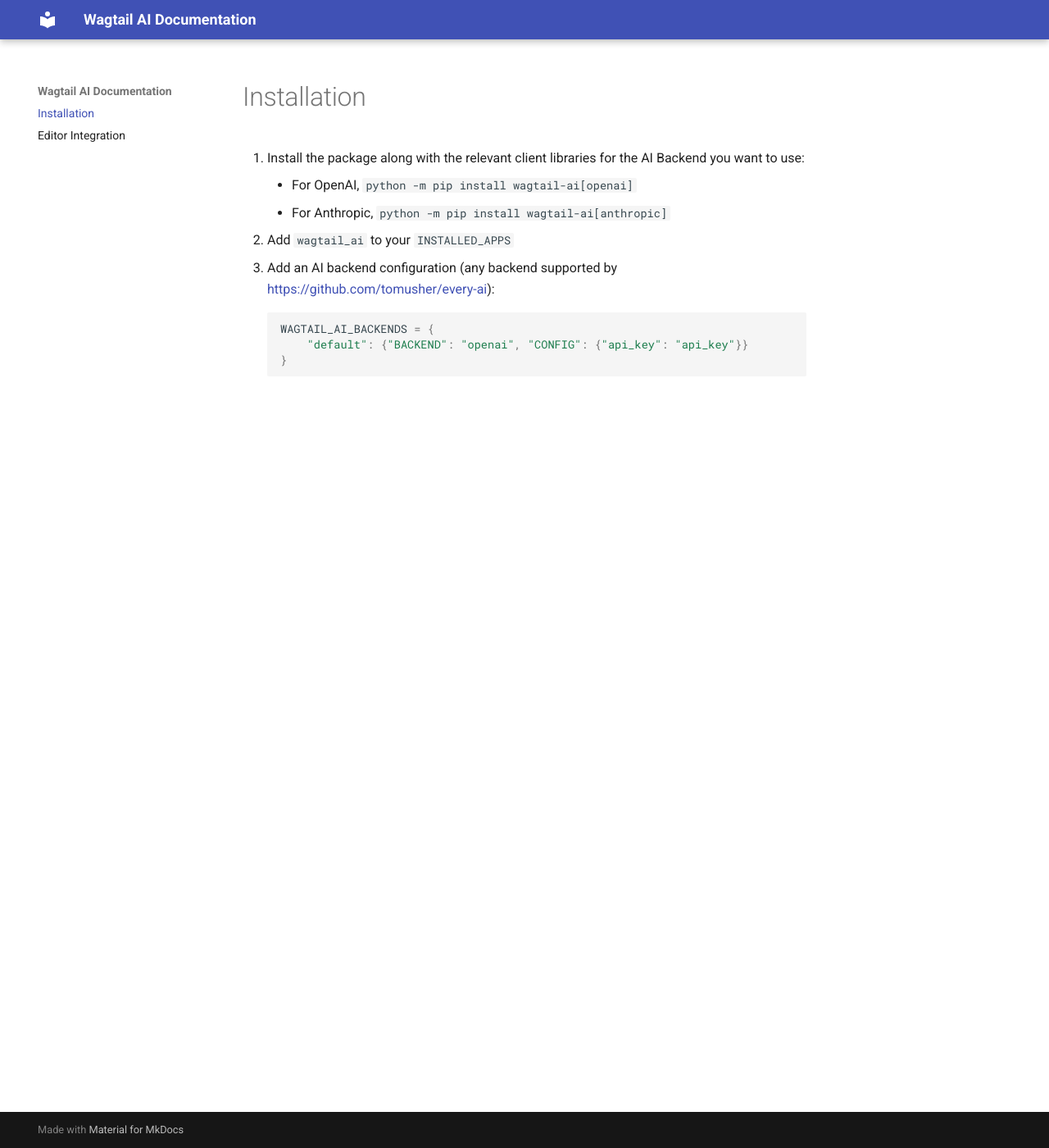
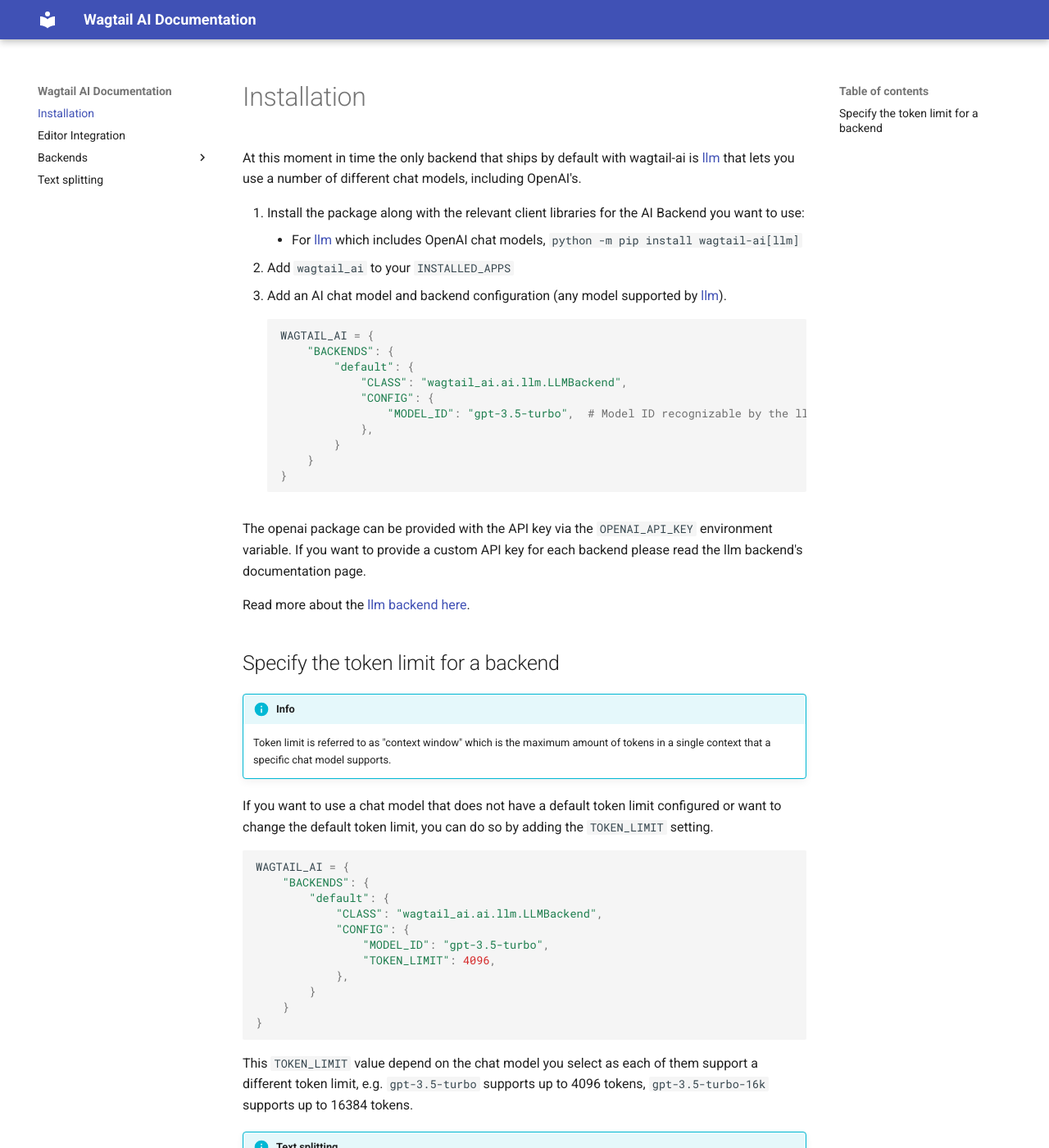
Before and after one commit to wagtail/wagtail-ai, an MkDocs documentation site: the page built from docs/installation.md, in a window 1280 px wide and 1400 px high. Shown: the whole window at 82% size. Built offline with MkDocs 1.6.1 and Material for MkDocs 9.7.7, drawn with Linux system fonts in a browser that asks for light colours; some of the changed text lies outside the part shown.

Commit message:
Add documentation

````diff
--- a/docs/installation.md
+++ b/docs/installation.md
@@ -1,12 +1,62 @@
 # Installation
 
+At this moment in time the only backend that ships by default with wagtail-ai is [llm](https://llm.datasette.io/en/stable/)
+that lets you use a number of different chat models, including OpenAI's.
+
 1. Install the package along with the relevant client libraries for the AI Backend you want to use:
-    - For OpenAI, `python -m pip install wagtail-ai[openai]`
-    - For Anthropic, `python -m pip install wagtail-ai[anthropic]`
+    - For [llm](https://llm.datasette.io/en/stable/) which includes OpenAI chat models,
+      `python -m pip install wagtail-ai[llm]`
 2. Add `wagtail_ai` to your `INSTALLED_APPS`
-3. Add an AI backend configuration (any backend supported by [https://github.com/tomusher/every-ai](EveryAI)):
+3. Add an AI chat model and backend configuration (any model supported by [llm](https://llm.datasette.io/en/stable/)).
     ```python
-    WAGTAIL_AI_BACKENDS = {
-        "default": {"BACKEND": "openai", "CONFIG": {"api_key": "api_key"}}
+    WAGTAIL_AI = {
+        "BACKENDS": {
+            "default": {
+                "CLASS": "wagtail_ai.ai.llm.LLMBackend",
+                "CONFIG": {
+                    "MODEL_ID": "gpt-3.5-turbo",  # Model ID recognizable by the llm package.
+                },
+            }
+        }
     }
     ```
+
+The openai package can be provided with the API key via the `OPENAI_API_KEY`
+environment variable. If you want to provide a custom API key for
+each backend please read the llm backend's documentation page.
+
+Read more about the [llm backend here](llm-backend.md).
+
+
+## Specify the token limit for a backend
+
+!!! info
+
+    Token limit is referred to as "context window" which is the maximum amount
+    of tokens in a single context that a specific chat model supports.
+
+If you want to use a chat model that does not have a default token limit configured
+or want to change the default token limit, you can do so by adding the `TOKEN_LIMIT`
+setting.
+
+```python
+WAGTAIL_AI = {
+    "BACKENDS": {
+        "default": {
+            "CLASS": "wagtail_ai.ai.llm.LLMBackend",
+            "CONFIG": {
+                "MODEL_ID": "gpt-3.5-turbo",
+                "TOKEN_LIMIT": 4096,
+            },
+        }
+    }
+}
+```
+
+This `TOKEN_LIMIT` value depend on the chat model you select as each of them support
+a different token limit, e.g. `gpt-3.5-turbo` supports up to 4096 tokens,
+`gpt-3.5-turbo-16k` supports up to 16384 tokens.
+
+!!! info "Text splitting"
+
+    [Read more about text splitting and Wagtail AI customization options here](text-splitting.md).
--- a/mkdocs.yml
+++ b/mkdocs.yml
@@ -3,10 +3,12 @@
   name: material
 
 markdown_extensions:
+  - admonition
   - pymdownx.highlight:
       anchor_linenums: true
       line_spans: __span
       pygments_lang_class: true
+  - pymdownx.details
   - pymdownx.inlinehilite
   - pymdownx.snippets
   - pymdownx.superfences
````
Also changed, not shown: docs/llm-backend.md (added, +72 -0 lines), docs/text-splitting.md (added, +111 -0 lines), docs/.pages.
